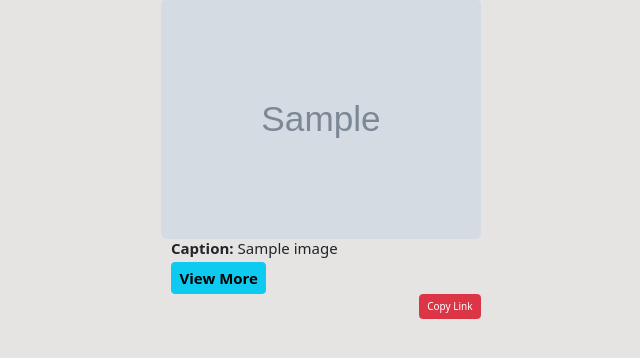
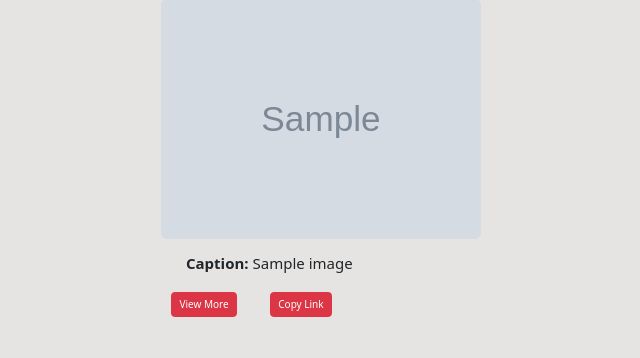
Before and after one commit to Abishag-Maitha/UpendoB-Gallery, a Django app: page / in a window 1280 px wide. Shown: the part 168-526 px from the top of the page, without its empty margins (319-959 px from the left). Run offline with Django 4.2, Linux system fonts and the light colour scheme; tables that the repository leaves empty hold one stand-in row (values such as "Sample post"); grey boxes marked "Sample" are stand-in pictures; some libraries are stand-ins or nearby versions.

Commit message:
change button color

```diff
--- a/gallery/templates/base.html
+++ b/gallery/templates/base.html
@@ -28,18 +28,18 @@
         function copyImageLink(data) {
             navigator.clipboard.writeText(window.location.origin + data)
         }
+
         function myFunction() {
             alert('Link Copied! You can go ahead and paste it ')
         }
     </script>
-    <!-- <script>
-        function copy() {
-            var textCopied = document.getElementById("content").value;
-            navigator.clipboard.writeText(textCopied).then(() => {
-                alert("Copied to clipboard");
-            });
-        }
-    </script> -->
+
+    <!-- JavaScript Bundle with Popper -->
+    <script src="https://code.jquery.com/jquery-3.2.1.slim.min.js" integrity="sha384-KJ3o2DKtIkvYIK3UENzmM7KCkRr/rE9/Qpg6aAZGJwFDMVNA/GpGFF93hXpG5KkN" crossorigin="anonymous"></script>
+    <script src="https://cdnjs.cloudflare.com/ajax/libs/popper.js/1.12.3/umd/popper.min.js" integrity="sha384-vFJXuSJphROIrBnz7yo7oB41mKfc8JzQZiCq4NCceLEaO4IHwicKwpJf9c9IpFgh" crossorigin="anonymous"></script>
+    <script src="https://maxcdn.bootstrapcdn.com/bootstrap/4.0.0-beta.2/js/bootstrap.min.js" integrity="sha384-alpBpkh1PFOepccYVYDB4do5UnbKysX5WZXm3XxPqe5iKTfUKjNkCk9SaVuEZflJ" crossorigin="anonymous"></script>
+
+    <script src="https://cdn.jsdelivr.net/npm/bootstrap@5.2.0-beta1/dist/js/bootstrap.bundle.min.js" integrity="sha384-pprn3073KE6tl6bjs2QrFaJGz5/SUsLqktiwsUTF55Jfv3qYSDhgCecCxMW52nD2" crossorigin="anonymous"></script>
 </body>
 
 </html>
--- a/gallery/templates/index.html
+++ b/gallery/templates/index.html
@@ -38,15 +38,14 @@
             <div class="col-3 card border-0 m-4 p-0 ">
                 <img src="{{image.image.url}} " class=" img-rounded" alt=" ">
                 <div class="">
-                    <h5 class="title ms-3 me-5 fs-4"><strong>Caption:</strong> {{image.name}}</h5>
-                    <a href="{% url 'view_image' id=image.id %} " class="btn btn-info ms-3 me-5 fw-bold fs-4">View More</a>
+                    <h5 class="title ms-3 me-5 fs-4 p-4"><strong>Caption:</strong> {{image.name}}</h5>
+                    <a href="{% url 'view_image' id=image.id %} " class="btn btn-danger ms-3 me-5">View More</a>
+                    <button type="button" class="btn btn-danger" onclick="copyImageLink('{{image.image.url}}');
+                    myFunction()" id="copyImageLink"> Copy Link</button>
 
-                    <div class="modal-footer">
-                        <button type="button" class="btn btn-danger" onclick="copyImageLink('{{image.image.url}}');
-                        myFunction()" id="copyImageLink"> Copy Link</button>
-                    </div>
                 </div>
             </div>
+
             {% endfor %} </div>
         {% else %}
         <p>No items to display</p>
```
